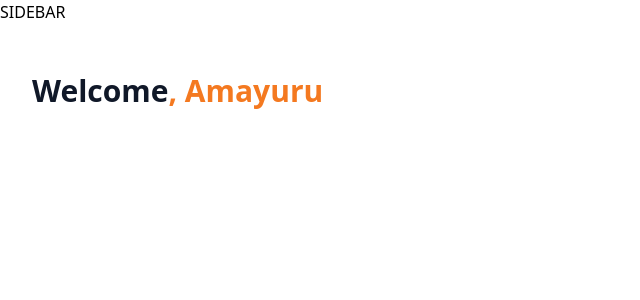
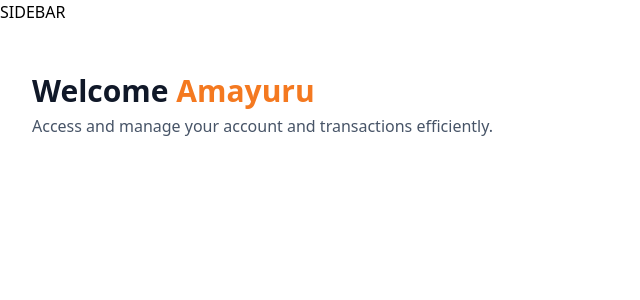
Before and after one commit to Amayuru1999/Sampath-Clone, a Next.js app: page / in a window 1280 px wide. Shown: the top 300 px of the page, without its empty margins (0-640 px from the left). Built offline with nearby package versions, Linux system fonts and the light colour scheme.

Commit message:
feat: Add TotalBalanceBox component to home page

```diff
--- a/app/(root)/page.tsx
+++ b/app/(root)/page.tsx
@@ -1,4 +1,5 @@
 import HeaderBox from '@/components/HeaderBox'
+import TotalBalanceBox from '@/components/TotalBalanceBox';
 import React from 'react'
 
 const Home = () => {
@@ -13,6 +14,11 @@ const Home = () => {
                 user={loggedIn?.firstName || 'Guest'}
                 subtext="Access and manage your account and transactions efficiently."
             />
+            <TotalBalanceBox
+                accounts={[]}
+                totalBanks={1}
+                totalCurrentBalance={1250.35}
+            />
         </header>
       </div>
     </section>
--- a/components/HeaderBox.tsx
+++ b/components/HeaderBox.tsx
@@ -5,8 +5,9 @@ const HeaderBox = ({type="title",title,subtext,user}:HeaderBoxProps) => {
     <div className='header-box'>
         <h1 className='header-box-title'>
             {title}
-            {type === 'greeting' && <span className='text-bankGradient'>, {user}</span>}
+            {type === 'greeting' && <span className='text-bankGradient'>&nbsp;{user}</span>}
             </h1>
+            <p className='header-box-subtext'>{subtext}</p>
     </div>
   )
 }
--- /dev/null
+++ b/components/TotalBalanceBox.tsx
@@ -0,0 +1,11 @@
+import React from 'react'
+
+const TotalBalanceBox = () => {
+  return (
+    <div>
+
+    </div>
+  )
+}
+
+export default TotalBalanceBox
```
